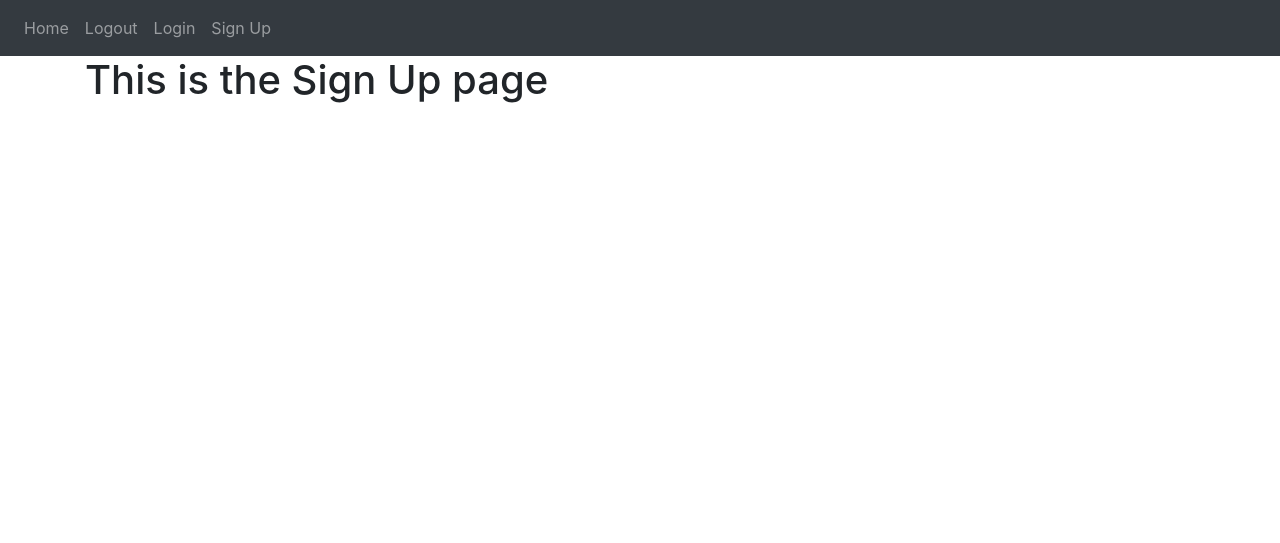
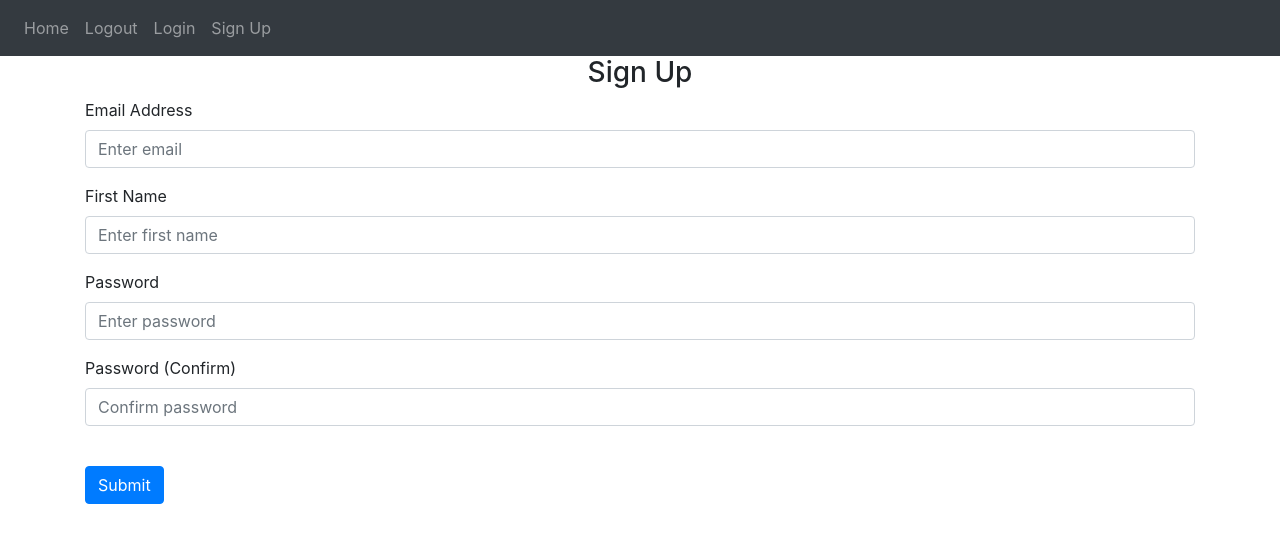
Before and after one commit to IanAmbrose/RSA-2-layer-encryption, a Flask app: page /sign-up in a window 1280 px wide. Shown: the top 543 px of the page. Run offline with Flask 2, Linux system fonts and the light colour scheme; some libraries are stand-ins or nearby versions.

Commit message:
SQLalchemy inte

```diff
--- a/flask_web_app/website/templates/base.html
+++ b/flask_web_app/website/templates/base.html
@@ -39,6 +39,25 @@
         </div>
       </div>
     </nav>
+
+    {% with messages = get_flashed_messages(with_categories=true) %} {% if
+    messages %} {%for category, message in messages%} {% if category == 'error'
+    %}
+    <div class="alert alert-danger alter-dismissable fade show" role="alert">
+      {{ message }}
+      <button type="button" class="close" data-dismiss="alert">
+        <span aria-hidden="true">&times;</span>
+      </button>
+    </div>
+    {% else %}
+    <div class="alert alert-success alter-dismissable fade show" role="alert">
+      {{ message }}
+      <button type="button" class="close" data-dismiss="alert">
+        <span aria-hidden="true">&times;</span>
+      </button>
+    </div>
+    {% endif %} {% endfor %} {% endif%} {% endwith%}
+
     <div class="container">{% block content %} {% endblock %}</div>
 
     <script
--- a/flask_web_app/website/templates/sign_up.html
+++ b/flask_web_app/website/templates/sign_up.html
@@ -1,4 +1,51 @@
-{% extends "base.html" %}{% block title %}Sign Up{% endblock %}
-{% block content %}
-<h1> This is the Sign Up page</h1>
+{% extends "base.html" %}{% block title %}Sign Up{% endblock %} {% block content
+%}
+<form method="POST">
+  <h3 align="center">Sign Up</h3>
+  <div class="form-group">
+    <label for="email">Email Address</label>
+    <input
+      type="email"
+      class="form-control"
+      id="email"
+      name="email"
+      placeholder="Enter email"
+    />
+  </div>
+
+  <div class="form-group">
+    <label for="firstName">First Name</label>
+    <input
+      type="text"
+      class="form-control"
+      id="firstName"
+      name="firstName"
+      placeholder="Enter first name"
+    />
+  </div>
+
+  <div class="form-group">
+    <label for="password1">Password</label>
+    <input
+      type="password"
+      class="form-control"
+      id="password1"
+      name="password1"
+      placeholder="Enter password"
+    />
+  </div>
+
+  <div class="form-group">
+    <label for="password2">Password (Confirm)</label>
+    <input
+      type="password"
+      class="form-control"
+      id="password2"
+      name="password2"
+      placeholder="Confirm password"
+    />
+  </div>
+  <br />
+  <button type="sumbit" class="btn btn-primary">Submit</button>
+</form>
 {% endblock %}
```
Also changed, not shown: flask_web_app/website/templates/login.html (+29 -4 lines).
